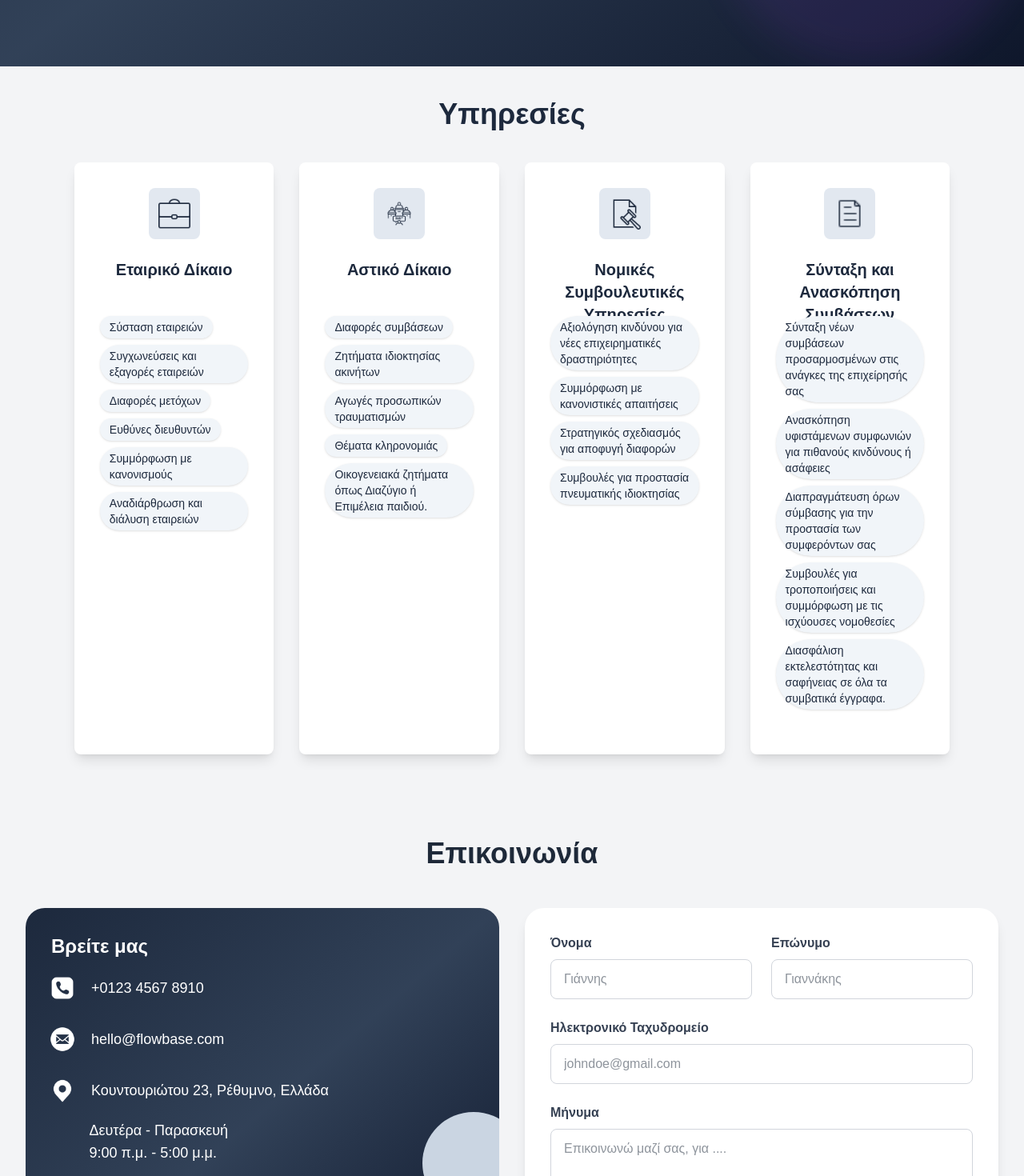
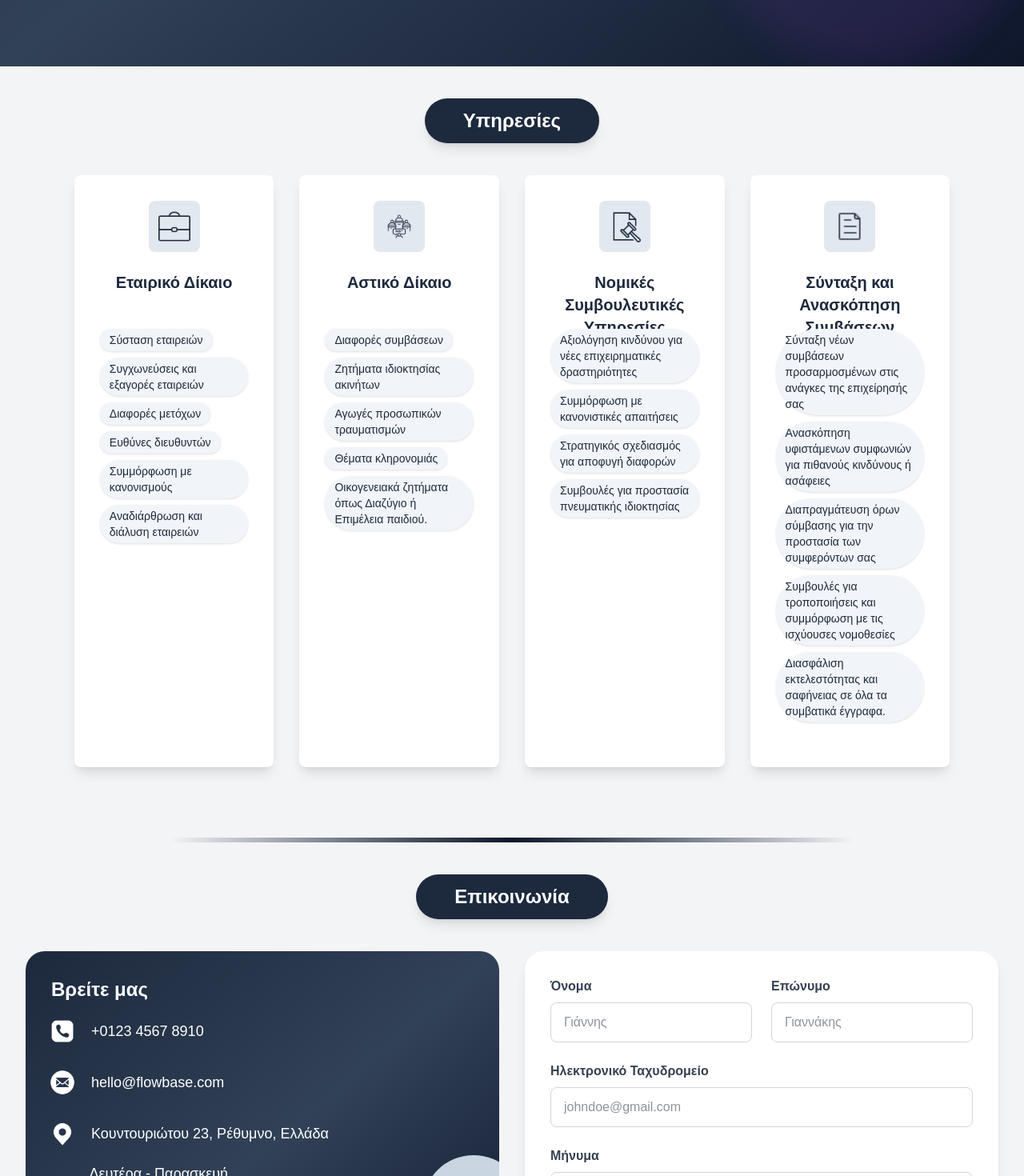
Before and after one commit to MichalisGiannoudis/ProjectDrew, a Next.js app: page / in a window 1280 px wide. Shown: the part 1440-2910 px from the top of the page at 80% size. Built offline with nearby package versions, Linux system fonts and the light colour scheme.

Commit message:
added devider and labels inside boxes

```diff
--- a/src/components/contact.component.tsx
+++ b/src/components/contact.component.tsx
@@ -54,10 +54,12 @@ export const Contact = () => {
   }
 
     return (
-    <div id="contact-section" className="bg-gray-100 py-16 px-8">
-        <div className="max-w-7xl mx-auto">
-          <div className="text-center mb-12">
-            <p className="text-4xl font-bold mb-6 text-gray-800">{contactLabel}</p>
+    <div id="contact-section" className="bg-gray-100 py-10 px-8">
+      <div className="max-w-7xl mx-auto">
+          <div className="flex flex-col items-center mb-10">
+            <div className="rounded-full bg-slate-800 px-12 py-3 shadow-lg">
+              <span className="text-white text-2xl font-semibold cursor-default">{contactLabel}</span>
+            </div>
           </div>
           <div className="grid grid-cols-1 lg:grid-cols-2 gap-8 items-stretch">
 
--- a/src/components/mainBody.component.tsx
+++ b/src/components/mainBody.component.tsx
@@ -59,7 +59,11 @@ export default function MainBody() {
       {/* Services Section */}
       <div id="services-section" className="relative py-10 px-8 bg-gray-100">
         <div className="w-[95%] md:w-[90%] mx-auto">
-          <h2 className="text-4xl font-bold text-center text-slate-800 mb-10 cursor-default">{servicesLabel}</h2>
+          <div className="flex flex-col items-center mb-10">
+            <div className="rounded-full bg-slate-800 px-12 py-3 shadow-lg">
+              <span className="text-white text-2xl font-semibold cursor-default">{servicesLabel}</span>
+            </div>
+          </div>
           <div className="grid grid-cols-1 md:grid-cols-2 lg:grid-cols-4 gap-8">
             {[1,2,3,4].map((_, idx) => (
               <ServiceCard key={ idx }
@@ -72,6 +76,9 @@ export default function MainBody() {
         </div>
       </div>
 
+      <div className="w-full flex justify-center bg-gray-100 pt-12">
+        <div className="w-2/3 h-1.5 bg-gradient-to-r from-gray-100 via-slate-900 to-gray-100 rounded-full " />
+      </div>
       <Contact />
 
     </div>
```
